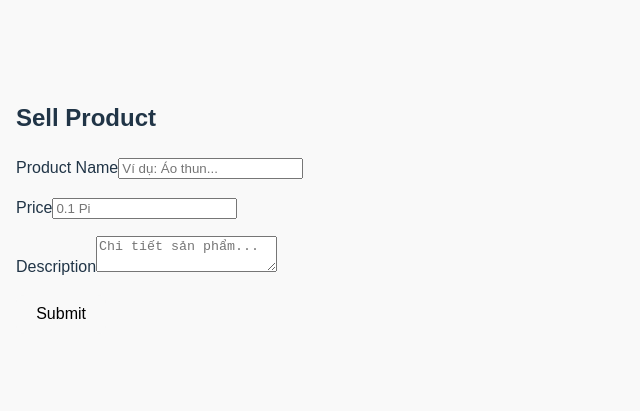
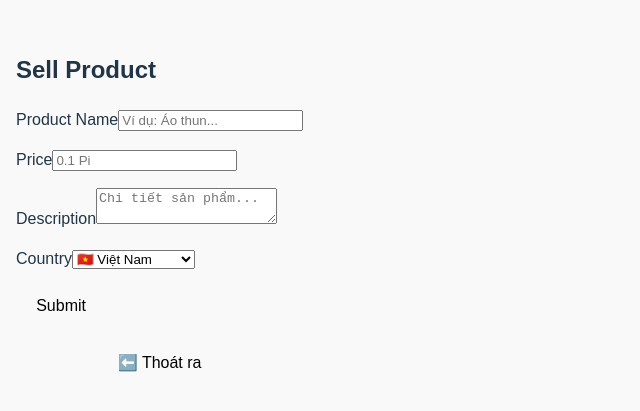
Before and after one commit to phamhongphuctu/zone, a React (Vite) app: page /sell in a window 1280 px wide. Shown: the part 193-604 px from the top of the page, without its empty margins (0-640 px from the left). Built offline with nearby package versions, Linux system fonts and the light colour scheme.

Commit message:
moi nhat roi do

```diff
--- a/src/pages/Sell.tsx
+++ b/src/pages/Sell.tsx
@@ -1,26 +1,62 @@
+import { useState } from "react";
+import { useNavigate } from "react-router-dom";
 import { useTranslation } from "react-i18next";
 
 export default function Sell() {
   const { t } = useTranslation();
+  const [country, setCountry] = useState("vn");
+  const navigate = useNavigate();
+
+  const handleSubmit = (e: React.FormEvent) => {
+    e.preventDefault();
+    alert(`Sản phẩm đã được gửi đến quốc gia: ${country.toUpperCase()}`);
+    navigate(`/${country}`);
+  };
+
+  const handleExit = () => {
+    navigate(`/${country}`);
+  };
 
   return (
     <div className="zone-sell-page" style={{ padding: "1rem" }}>
       <h2>{t("sell_product")}</h2>
-      <form>
+      <form onSubmit={handleSubmit}>
         <div style={{ marginBottom: "1rem" }}>
           <label>{t("product_name")}</label>
           <input type="text" className="zone-input" placeholder="Ví dụ: Áo thun..." />
         </div>
+
         <div style={{ marginBottom: "1rem" }}>
           <label>{t("price")}</label>
           <input type="number" className="zone-input" placeholder="0.1 Pi" />
         </div>
+
         <div style={{ marginBottom: "1rem" }}>
           <label>{t("description")}</label>
           <textarea className="zone-input" placeholder="Chi tiết sản phẩm..." />
         </div>
-        <button type="submit" className="zone-btn">{t("submit")}</button>
+
+        <div style={{ marginBottom: "1rem" }}>
+          <label>{t("country")}</label>
+          <select className="zone-input" value={country} onChange={(e) => setCountry(e.target.value)}>
+            <option value="vn">🇻🇳 Việt Nam</option>
+            <option value="cr">🇨🇷 Costa Rica</option>
+            <option value="us">🇺🇸 United States</option>
+            <option value="ph">🇵🇭 Philippines</option>
+            <option value="in">🇮🇳 India</option>
+          </select>
+        </div>
+
+        <button type="submit" className="zone-btn">
+          {t("submit")}
+        </button>
       </form>
+
+      <div style={{ marginTop: "1rem", textAlign: "center" }}>
+        <button className="zone-btn" onClick={handleExit}>
+          ⬅️ Thoát ra
+        </button>
+      </div>
     </div>
   );
 }
```
